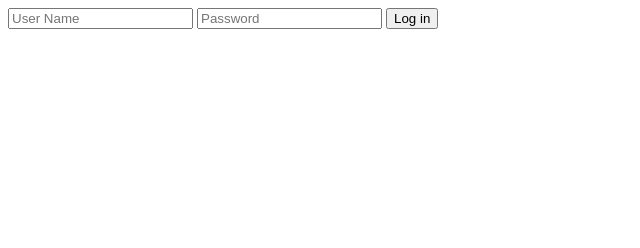
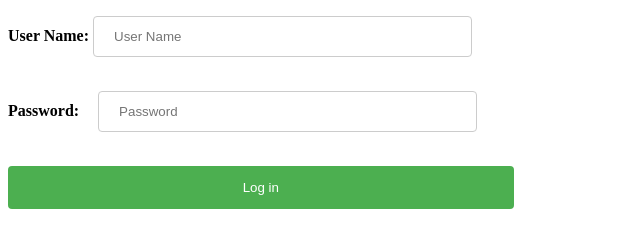
Before and after one commit to RanaAlqrenawi/node-challenge, a website: page views/form.html in a window 1280 px wide. Shown: the whole page, without its empty margins (0-640 px from the left). Drawn offline with Linux system fonts and the light colour scheme.

Commit message:
add style to form.html

```diff
--- a/views/form.html
+++ b/views/form.html
@@ -3,11 +3,49 @@
   <head>
     <meta charset="utf-8">
     <title></title>
+    <style>
+input[type=text], select {
+    width: 30%;
+    padding: 12px 20px;
+    margin: 8px 0;
+    display: inline-block;
+    border: 1px solid #ccc;
+    border-radius: 4px;
+    box-sizing: border-box;
+}
+input[type=password], select {
+    width: 30%;
+    padding: 12px 20px;
+    margin: 8px 15px;
+    display: inline-block;
+    border: 1px solid #ccc;
+    border-radius: 4px;
+    box-sizing: border-box;
+}
+
+input[type=submit] {
+    width: 40%;
+    background-color: #4CAF50;
+    color: white;
+    padding: 14px 20px;
+    margin: 8px 0;
+    border: none;
+    border-radius: 4px;
+    cursor: pointer;
+}
+
+input[type=submit]:hover {
+    background-color: #45a049;
+}
+
+</style>
   </head>
   <body>
     <form action="/form" method="POST">
-      <input type="text" name="usrname" placeholder="User Name"></input>
-      <input type="password" name="usrpass" placeholder="Password"></input>
+    <strong>User Name:</strong>
+      <input type="text" name="usrname" placeholder="User Name"></input><br><br>
+      <strong>Password:</strong>
+      <input type="password" name="usrpass" placeholder="Password"></input><br><br>
       <input type="submit" name="login" value="Log in">
     </form>
   </body>
```
